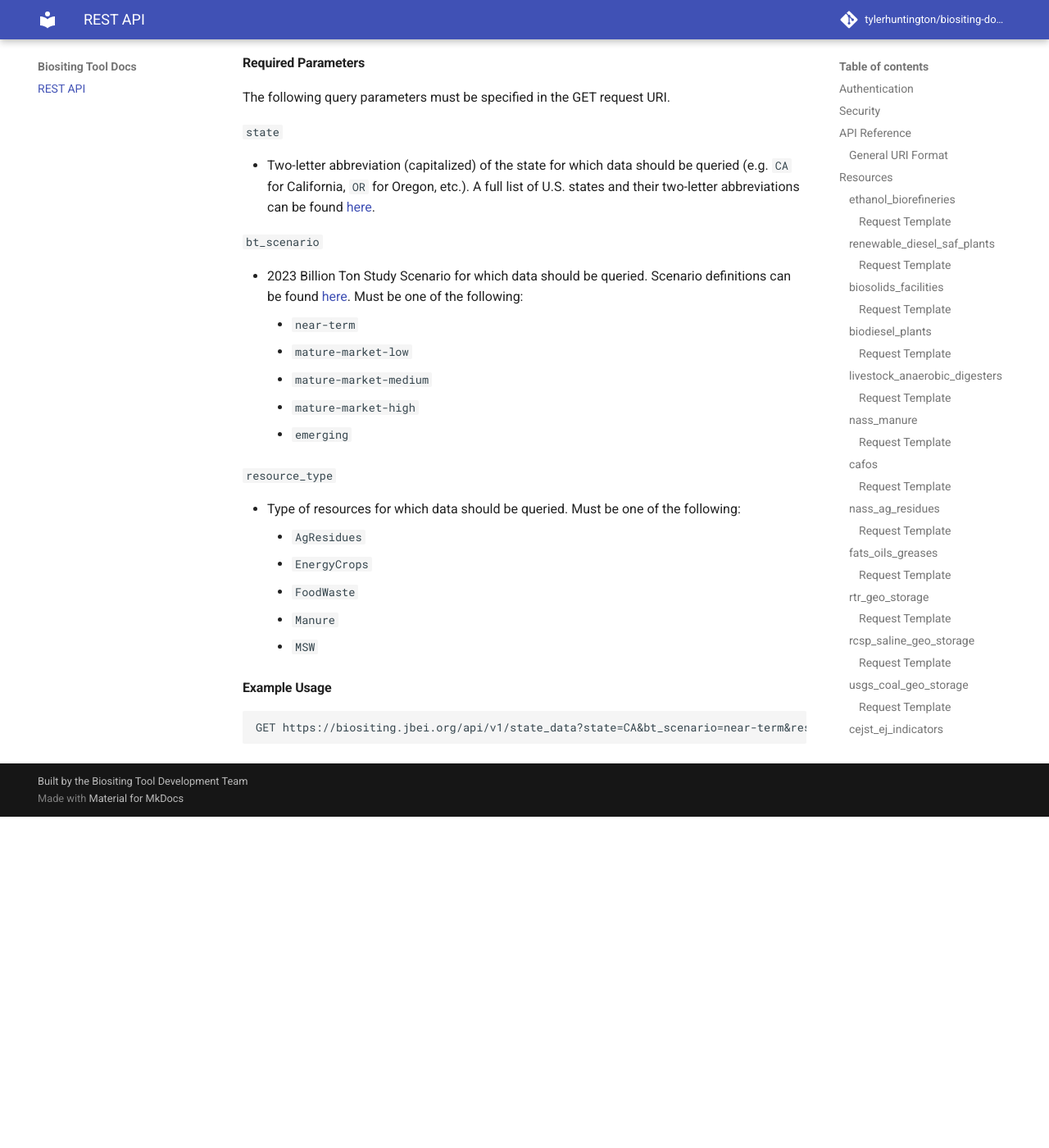
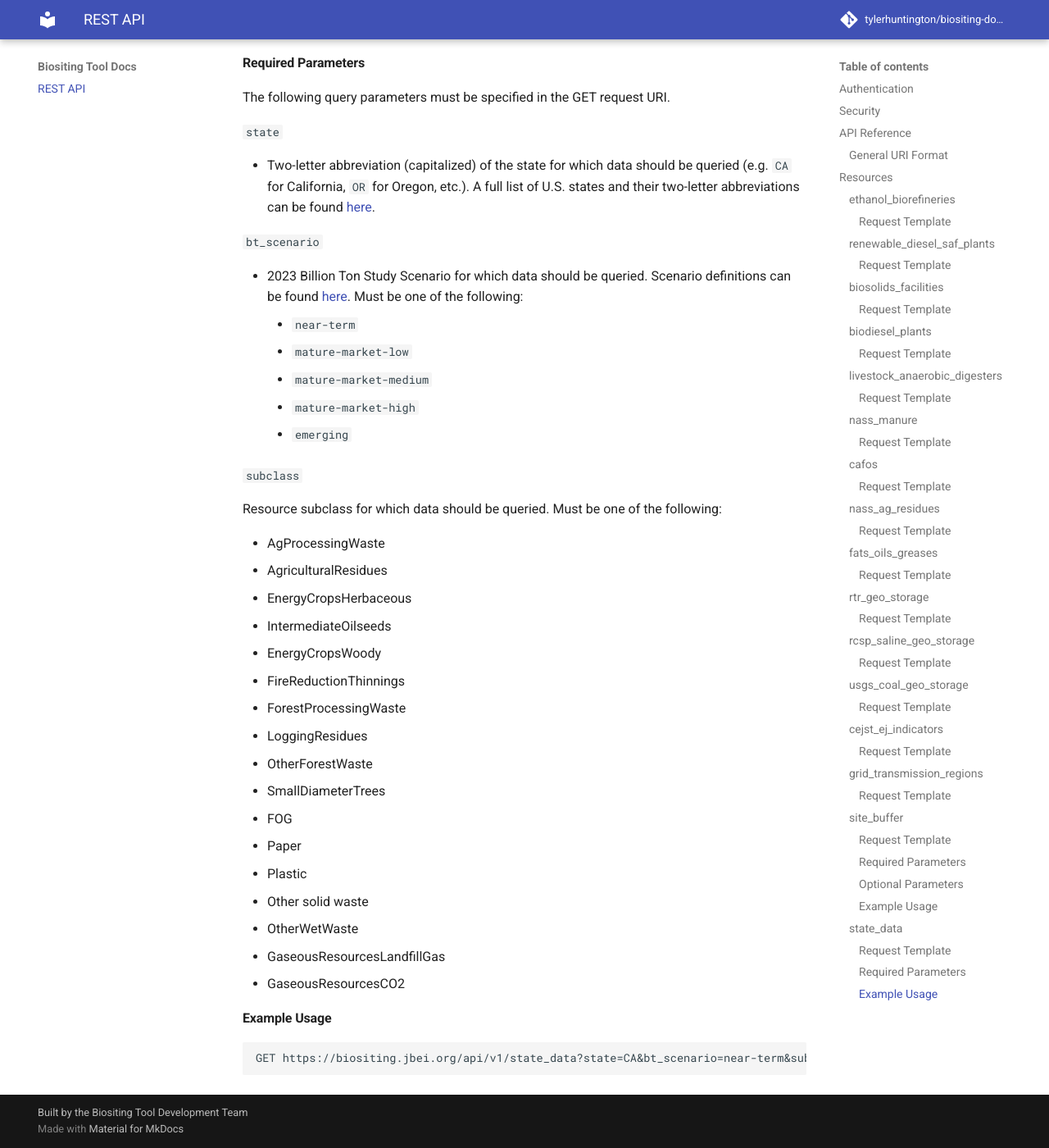
Before and after one commit to tylerhuntington/biositing-docs, an MkDocs documentation site: the page built from docs/user-guide/rest-api.md, in a window 1280 px wide and 1400 px high, scrolled down 5522 px. Shown: the whole window at 82% size. Built offline with MkDocs 1.6.1 and Material for MkDocs 9.7.7, drawn with Linux system fonts in a browser that asks for light colours; comment, search, counter and statistics services are not loaded; before the commit the page ends 6518 px from its top, so only the background shows below that.

Commit message:
Update API docs

````diff
--- a/docs/user-guide/rest-api.md
+++ b/docs/user-guide/rest-api.md
@@ -382,14 +382,40 @@
     - `emerging`
 
 
-`resource_type`
+`subclass`
 
--  Type of resources for which data should be queried. Must be one of the following:
-    - `AgResidues`
-    - `EnergyCrops`
-    - `FoodWaste`
-    - `Manure`
-    - `MSW`
+Resource subclass for which data should be queried. Must be one of the following:
+
+- AgProcessingWaste
+- AgriculturalResidues
+- EnergyCropsHerbaceous
+- IntermediateOilseeds
+- EnergyCropsWoody
+- FireReductionThinnings
+- ForestProcessingWaste
+- LoggingResidues
+- OtherForestWaste
+- SmallDiameterTrees
+- FOG
+- Paper
+- Plastic
+- Other solid waste
+- OtherWetWaste
+- GaseousResourcesLandfillGas
+- GaseousResourcesCO2
+
+[//]: # (Intermediate oilseeds)
+
+[//]: # (    - `AgResidues`)
+
+[//]: # (    - `EnergyCrops`)
+
+[//]: # (    - `FoodWaste`)
+
+[//]: # (    - `Manure`)
+
+[//]: # (    - `MSW`)
+
 
 [//]: # (#### Optional Parameters)
 
@@ -410,7 +436,7 @@
 
 #### Example Usage
 ```
-GET https://biositing.jbei.org/api/v1/state_data?state=CA&bt_scenario=near-term&resource_type=AgResidues
+GET https://biositing.jbei.org/api/v1/state_data?state=CA&bt_scenario=near-term&subclass=AgResidues
 ```
 
 
````
